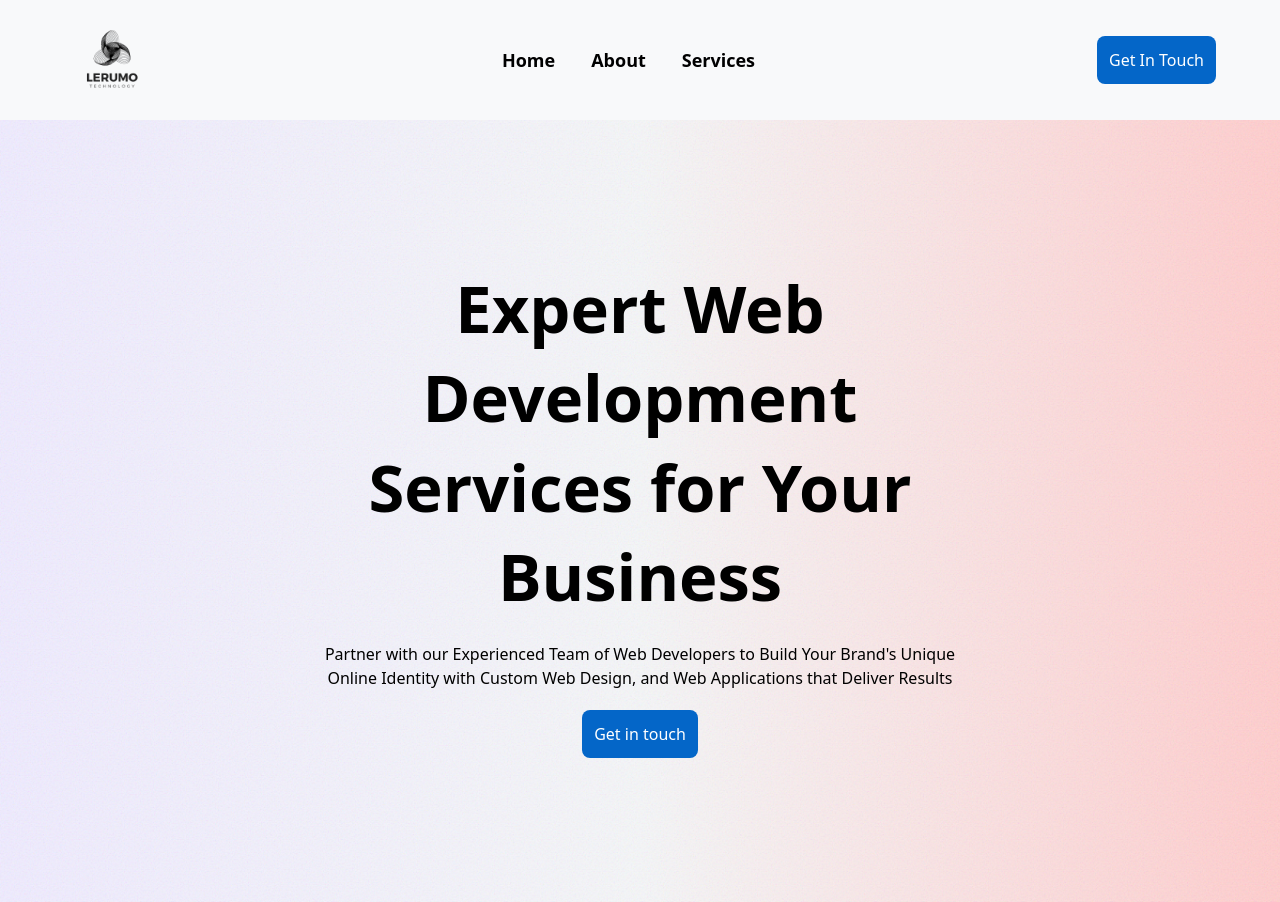
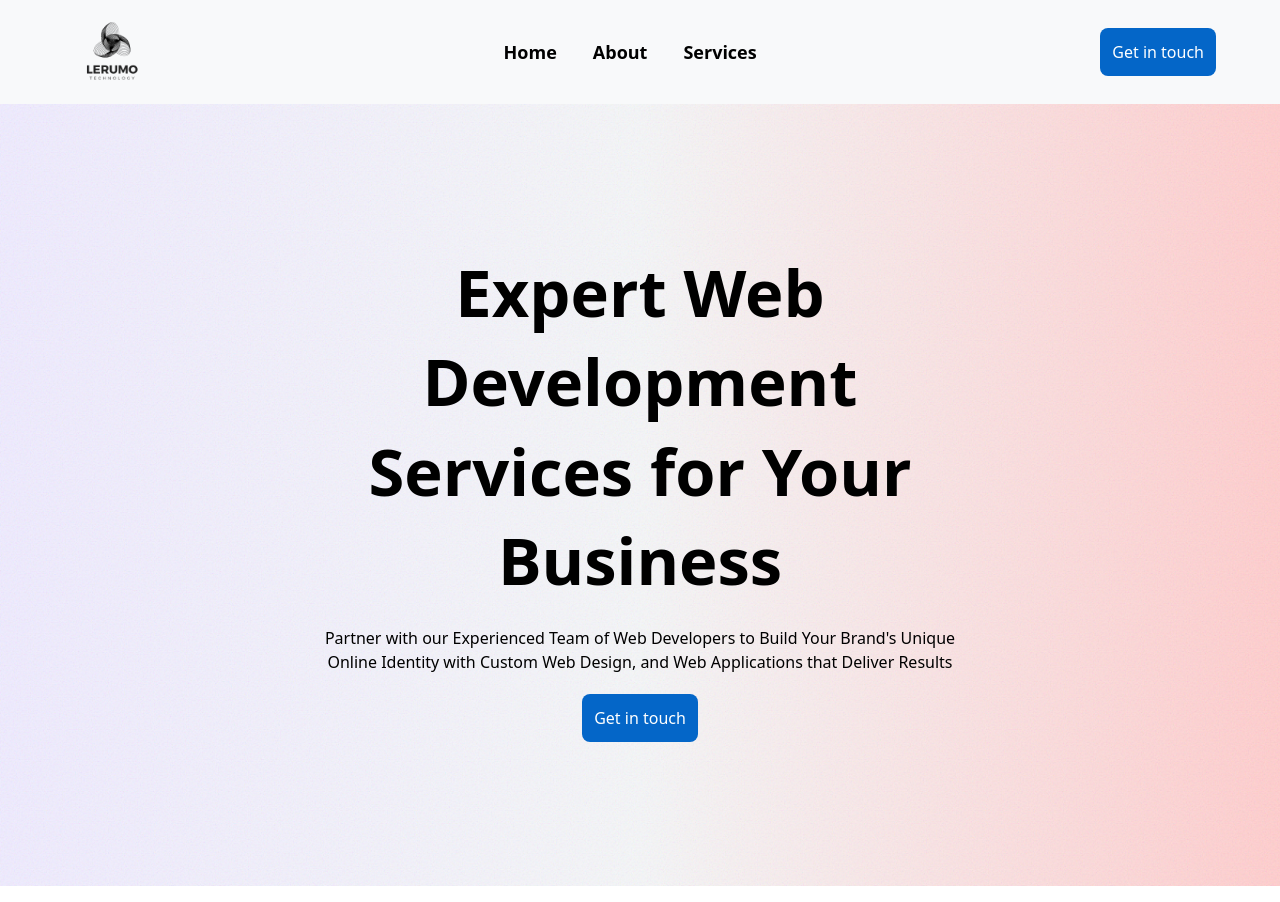
Before and after one commit to rorisangputu/lerumoweb, a React (Vite) app: page / in a window 1280 px wide. Built offline with nearby package versions, Linux system fonts and the light colour scheme.

Commit message:
changing nav height

```diff
--- a/src/Components/Navbar.jsx
+++ b/src/Components/Navbar.jsx
@@ -6,7 +6,7 @@ import { HiOutlineMenuAlt3 } from "react-icons/hi";
 const Navbar = () => {
     return (
         <nav className="bg-bg">
-            <div className="w-[90%] mx-auto py-3 flex justify-between items-center">
+            <div className="w-[90%] mx-auto py-1 flex justify-between items-center">
                 <div className='flex items-center'>
                     <img src={Logo} alt="" className='w-24' />
                 </div>
@@ -24,7 +24,7 @@ const Navbar = () => {
                     </ul>
                 </div>
                 {/* Get In Touch Button */}
-                <Button title="Get In Touch"
+                <Button title="Get in touch"
                     styles="hidden lg:block bg-blue
                     text-white rounded-lg p-3 hover:bg-[#3880c9] hover:scale-105 duration-200"
                 />
```
